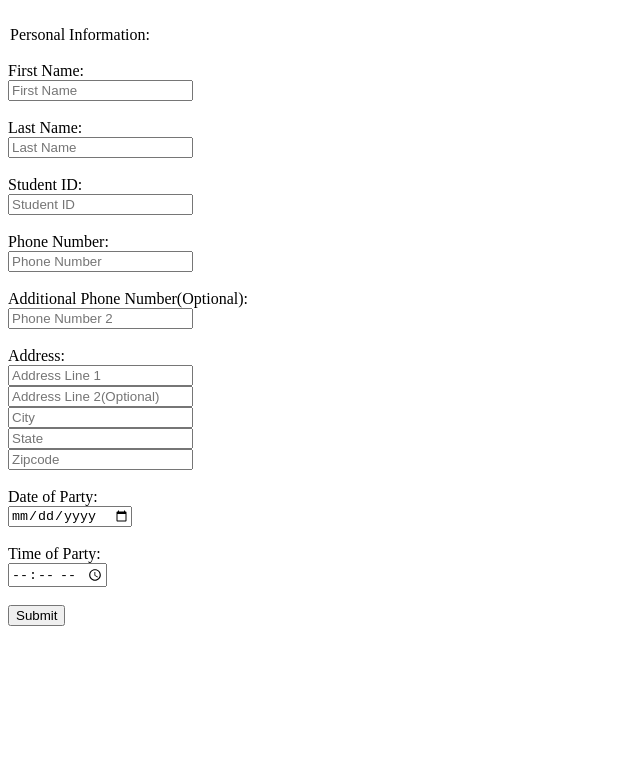
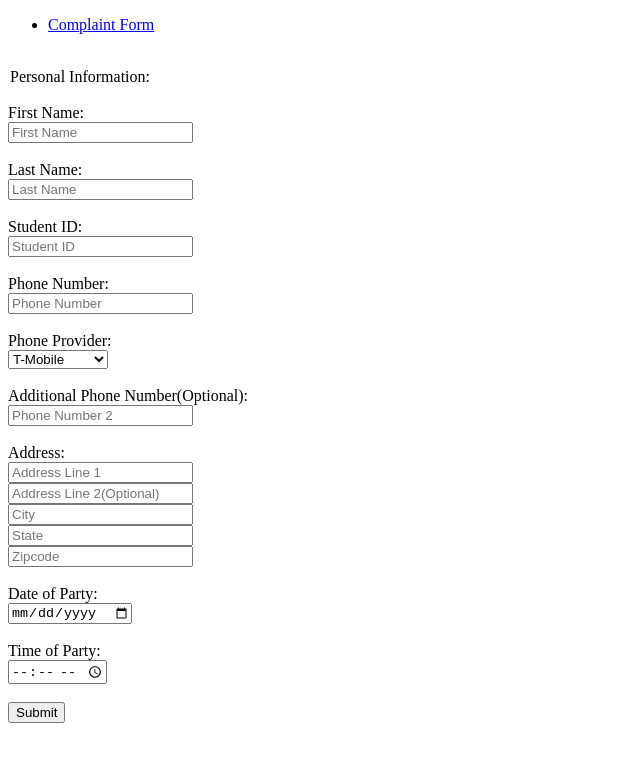
Before and after one commit to JackKenney/UmassPartySmart, a website: page public/index.html in a window 1280 px wide. Shown: the whole page, without its empty margins (0-640 px from the left). Drawn offline with nearby package versions, Linux system fonts and the light colour scheme.

Commit message:
Update index.html

```diff
--- a/public/index.html
+++ b/public/index.html
@@ -8,6 +8,9 @@
     <script src="/socket.io/socket.io.js"></script>
   </head>
   <body>
+  <ul class="navbar">
+  <li><a href="complaintform.html">Complaint Form</a>
+  </ul>
     <br>
     <div id="postForm">
      <legend>Personal Information:</legend>
@@ -32,6 +35,18 @@
       <input id="phone_number" type="text" name="Phone Number" placeholder="Phone Number" maxlength="11" required/>
       <br>
       <br>
+      Phone Provider:
+      <br>
+      <select>
+      <option id="tmobile" value="T-Mobile">T-Mobile</option>
+      <option id="verizon" value="Verizon" >Verizon</option>
+      <option id="att" value="AT&T">AT&T</option>
+      <option id="sprint" value="Sprint">Sprint</option>
+      <option id="virginmobile" value="Virgin Mobile">Virgin Mobile</option>
+      <option id="boostmobile" value="Boost Mobile">Boost Mobile</option>
+      </select>
+      <br>
+      <br>
      Additional Phone Number(Optional):
       <br>
       <input id="phone_number2" type="text" name="Phone Number2" placeholder="Phone Number 2" maxlength="11" />
@@ -47,7 +62,7 @@
       <br>
       <input id="state" type="text" maxlength="15" placeholder="State" name="State" required/>
       <br>
-      <input id="zipcode" type="text" maxlength="15" placeholder="Zipcode" name="Zipcode" required/>
+      <input id="zipcode" type="text" maxlength="5" placeholder="Zipcode" name="Zipcode" required/>
       <br>
       <br>
      Date of Party:
```
